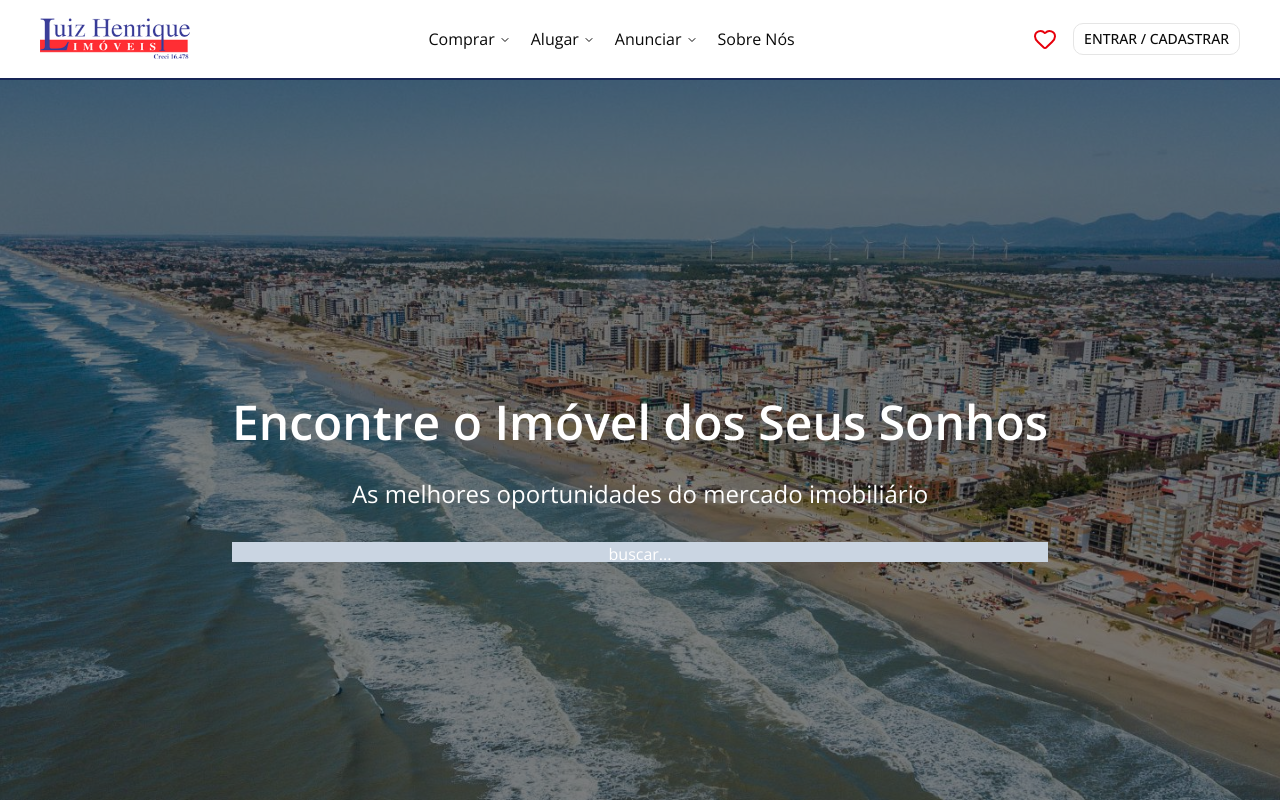
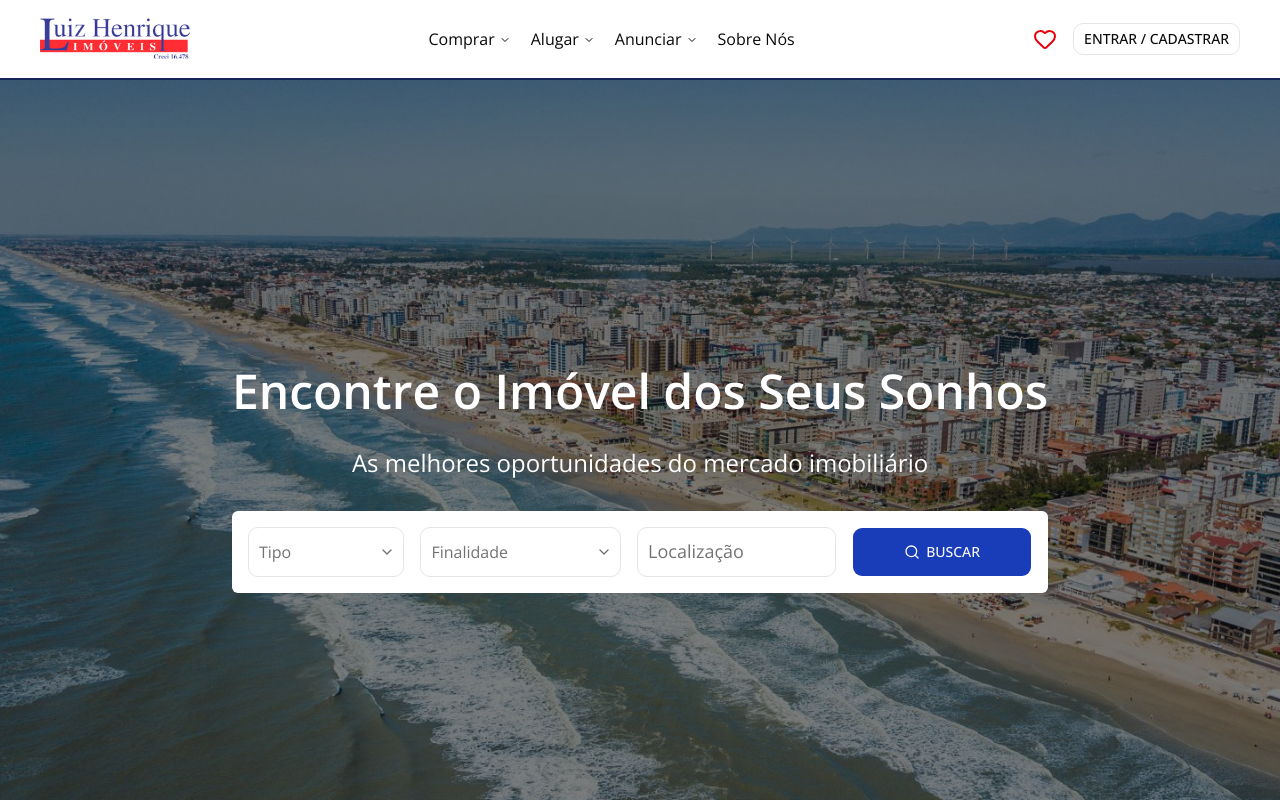
Before and after one commit to Marjorie-Pereira/imobiliaria-lh, a Next.js app: page / in a window 1280 px wide. Shown: the top 800 px of the page. Built offline with nearby package versions, Linux system fonts and the light colour scheme.

Commit message:
search properties component

```diff
--- /dev/null
+++ b/app/components/searchProperty.tsx
@@ -0,0 +1,47 @@
+import { Button } from "@/components/ui/button";
+import { Input } from "@/components/ui/input";
+import {
+  Select,
+  SelectContent,
+  SelectGroup,
+  SelectItem,
+  SelectTrigger,
+  SelectValue,
+} from "@/components/ui/select";
+import { Search } from "lucide-react";
+
+export const SearchProperty = () => {
+  return (
+    <div className="bg-white rounded-sm text-slate-500 flex p-4 gap-4">
+      <Select>
+        <SelectTrigger className="flex grow text-md py-6">
+          <SelectValue placeholder="Tipo" />
+        </SelectTrigger>
+        <SelectContent>
+          <SelectGroup>
+            <SelectItem value="casa">Casa</SelectItem>
+            <SelectItem value="apto">Apartamento</SelectItem>
+            <SelectItem value="sobrado">Sobrado</SelectItem>
+          </SelectGroup>
+        </SelectContent>
+      </Select>
+      <Select>
+        <SelectTrigger className="flex grow text-md py-6">
+          <SelectValue placeholder="Finalidade" />
+        </SelectTrigger>
+        <SelectContent>
+          <SelectGroup>
+            <SelectItem value="comprar">Comprar</SelectItem>
+            <SelectItem value="alugar">Alugar</SelectItem>
+          </SelectGroup>
+        </SelectContent>
+      </Select>
+      <Input placeholder="Localização" className="w-fit py-6 placeholder:text-lg" />
+      <Button className=" flex grow py-6 bg-blue-800 hover:bg-blue-600">
+        <Search size={32}  />
+        BUSCAR
+      </Button>
+
+    </div>
+  );
+};
--- a/app/page.tsx
+++ b/app/page.tsx
@@ -1,8 +1,22 @@
+import { Button } from "@/components/ui/button";
+import {
+  Select,
+  SelectTrigger,
+  SelectValue,
+  SelectContent,
+  SelectGroup,
+  SelectItem,
+} from "@/components/ui/select";
+import { Search } from "lucide-react";
 import Image from "next/image";
+import { SearchProperty } from "./components/searchProperty";
 
 export default function Home() {
   return (
-    <section className="h-screen flex items-center text-white bg-center bg-cover bg-blend-overlay bg-black/50" style={{backgroundImage: `url(capaodacanoa.jpeg)` }}>
+    <section
+      className="h-screen flex items-center text-white bg-center bg-cover bg-blend-overlay bg-black/50"
+      style={{ backgroundImage: `url(capaodacanoa.jpeg)` }}
+    >
       <div className="text-center mx-auto">
         {/* <Image
           src="/capaodacanoa.jpeg"
@@ -16,9 +30,7 @@
         <p className="text-2xl my-8">
           As melhores oportunidades do mercado imobiliário
         </p>
-        <div className="h-5 bg-slate-300">
-          <p>buscar...</p>
-        </div>
+        <SearchProperty />
       </div>
     </section>
   );
--- /dev/null
+++ b/components/ui/input.tsx
@@ -0,0 +1,19 @@
+import * as React from "react"
+
+import { cn } from "@/lib/utils"
+
+function Input({ className, type, ...props }: React.ComponentProps<"input">) {
+  return (
+    <input
+      type={type}
+      data-slot="input"
+      className={cn(
+        "h-8 w-full min-w-0 rounded-lg border border-input bg-transparent px-2.5 py-1 text-base transition-colors outline-none file:inline-flex file:h-6 file:border-0 file:bg-transparent file:text-sm file:font-medium file:text-foreground placeholder:text-muted-foreground focus-visible:border-ring focus-visible:ring-3 focus-visible:ring-ring/50 disabled:pointer-events-none disabled:cursor-not-allowed disabled:bg-input/50 disabled:opacity-50 aria-invalid:border-destructive aria-invalid:ring-3 aria-invalid:ring-destructive/20 md:text-sm dark:bg-input/30 dark:disabled:bg-input/80 dark:aria-invalid:border-destructive/50 dark:aria-invalid:ring-destructive/40",
+        className
+      )}
+      {...props}
+    />
+  )
+}
+
+export { Input }
--- /dev/null
+++ b/components/ui/select.tsx
@@ -0,0 +1,192 @@
+"use client"
+
+import * as React from "react"
+import { Select as SelectPrimitive } from "radix-ui"
+
+import { cn } from "@/lib/utils"
+import { ChevronDownIcon, CheckIcon, ChevronUpIcon } from "lucide-react"
+
+function Select({
+  ...props
+}: React.ComponentProps<typeof SelectPrimitive.Root>) {
+  return <SelectPrimitive.Root data-slot="select" {...props} />
+}
+
+function SelectGroup({
+  className,
+  ...props
+}: React.ComponentProps<typeof SelectPrimitive.Group>) {
+  return (
+    <SelectPrimitive.Group
+      data-slot="select-group"
+      className={cn("scroll-my-1 p-1", className)}
+      {...props}
+    />
+  )
+}
+
+function SelectValue({
+  ...props
+}: React.ComponentProps<typeof SelectPrimitive.Value>) {
+  return <SelectPrimitive.Value data-slot="select-value" {...props} />
+}
+
+function SelectTrigger({
+  className,
+  size = "default",
+  children,
+  ...props
+}: React.ComponentProps<typeof SelectPrimitive.Trigger> & {
+  size?: "sm" | "default"
+}) {
+  return (
+    <SelectPrimitive.Trigger
+      data-slot="select-trigger"
+      data-size={size}
+      className={cn(
+        "flex w-fit items-center justify-between gap-1.5 rounded-lg border border-input bg-transparent py-2 pr-2 pl-2.5 text-sm whitespace-nowrap transition-colors outline-none select-none focus-visible:border-ring focus-visible:ring-3 focus-visible:ring-ring/50 disabled:cursor-not-allowed disabled:opacity-50 aria-invalid:border-destructive aria-invalid:ring-3 aria-invalid:ring-destructive/20 data-placeholder:text-muted-foreground data-[size=default]:h-8 data-[size=sm]:h-7 data-[size=sm]:rounded-[min(var(--radius-md),10px)] *:data-[slot=select-value]:line-clamp-1 *:data-[slot=select-value]:flex *:data-[slot=select-value]:items-center *:data-[slot=select-value]:gap-1.5 dark:bg-input/30 dark:hover:bg-input/50 dark:aria-invalid:border-destructive/50 dark:aria-invalid:ring-destructive/40 [&_svg]:pointer-events-none [&_svg]:shrink-0 [&_svg:not([class*='size-'])]:size-4",
+        className
+      )}
+      {...props}
+    >
+      {children}
+      <SelectPrimitive.Icon asChild>
+        <ChevronDownIcon className="pointer-events-none size-4 text-muted-foreground" />
+      </SelectPrimitive.Icon>
+    </SelectPrimitive.Trigger>
+  )
+}
+
+function SelectContent({
+  className,
+  children,
+  position = "item-aligned",
+  align = "center",
+  ...props
+}: React.ComponentProps<typeof SelectPrimitive.Content>) {
+  return (
+    <SelectPrimitive.Portal>
+      <SelectPrimitive.Content
+        data-slot="select-content"
+        data-align-trigger={position === "item-aligned"}
+        className={cn("relative z-50 max-h-(--radix-select-content-available-height) min-w-36 origin-(--radix-select-content-transform-origin) overflow-x-hidden overflow-y-auto rounded-lg bg-popover text-popover-foreground shadow-md ring-1 ring-foreground/10 duration-100 data-[align-trigger=true]:animate-none data-[side=bottom]:slide-in-from-top-2 data-[side=left]:slide-in-from-right-2 data-[side=right]:slide-in-from-left-2 data-[side=top]:slide-in-from-bottom-2 data-open:animate-in data-open:fade-in-0 data-open:zoom-in-95 data-closed:animate-out data-closed:fade-out-0 data-closed:zoom-out-95", position ==="popper"&&"data-[side=bottom]:translate-y-1 data-[side=left]:-translate-x-1 data-[side=right]:translate-x-1 data-[side=top]:-translate-y-1", className )}
+        position={position}
+        align={align}
+        {...props}
+      >
+        <SelectScrollUpButton />
+        <SelectPrimitive.Viewport
+          data-position={position}
+          className={cn(
+            "data-[position=popper]:h-(--radix-select-trigger-height) data-[position=popper]:w-full data-[position=popper]:min-w-(--radix-select-trigger-width)",
+            position === "popper" && ""
+          )}
+        >
+          {children}
+        </SelectPrimitive.Viewport>
+        <SelectScrollDownButton />
+      </SelectPrimitive.Content>
+    </SelectPrimitive.Portal>
+  )
+}
+
+function SelectLabel({
+  className,
+  ...props
+}: React.ComponentProps<typeof SelectPrimitive.Label>) {
+  return (
+    <SelectPrimitive.Label
+      data-slot="select-label"
+      className={cn("px-1.5 py-1 text-xs text-muted-foreground", className)}
+      {...props}
+    />
+  )
+}
+
+function SelectItem({
+  className,
+  children,
+  ...props
+}: React.ComponentProps<typeof SelectPrimitive.Item>) {
+  return (
+    <SelectPrimitive.Item
+      data-slot="select-item"
+      className={cn(
+        "relative flex w-full cursor-default items-center gap-1.5 rounded-md py-1 pr-8 pl-1.5 text-sm outline-hidden select-none focus:bg-accent focus:text-accent-foreground not-data-[variant=destructive]:focus:**:text-accent-foreground data-disabled:pointer-events-none data-disabled:opacity-50 [&_svg]:pointer-events-none [&_svg]:shrink-0 [&_svg:not([class*='size-'])]:size-4 *:[span]:last:flex *:[span]:last:items-center *:[span]:last:gap-2",
+        className
+      )}
+      {...props}
+    >
+      <span className="pointer-events-none absolute right-2 flex size-4 items-center justify-center">
+        <SelectPrimitive.ItemIndicator>
+          <CheckIcon className="pointer-events-none" />
+        </SelectPrimitive.ItemIndicator>
+      </span>
+      <SelectPrimitive.ItemText>{children}</SelectPrimitive.ItemText>
+    </SelectPrimitive.Item>
+  )
+}
+
+function SelectSeparator({
+  className,
+  ...props
+}: React.ComponentProps<typeof SelectPrimitive.Separator>) {
+  return (
+    <SelectPrimitive.Separator
+      data-slot="select-separator"
+      className={cn("pointer-events-none -mx-1 my-1 h-px bg-border", className)}
+      {...props}
+    />
+  )
+}
+
+function SelectScrollUpButton({
+  className,
+  ...props
+}: React.ComponentProps<typeof SelectPrimitive.ScrollUpButton>) {
+  return (
+    <SelectPrimitive.ScrollUpButton
+      data-slot="select-scroll-up-button"
+      className={cn(
+        "z-10 flex cursor-default items-center justify-center bg-popover py-1 [&_svg:not([class*='size-'])]:size-4",
+        className
+      )}
+      {...props}
+    >
+      <ChevronUpIcon
+      />
+    </SelectPrimitive.ScrollUpButton>
+  )
+}
+
+function SelectScrollDownButton({
+  className,
+  ...props
+}: React.ComponentProps<typeof SelectPrimitive.ScrollDownButton>) {
+  return (
+    <SelectPrimitive.ScrollDownButton
+      data-slot="select-scroll-down-button"
+      className={cn(
+        "z-10 flex cursor-default items-center justify-center bg-popover py-1 [&_svg:not([class*='size-'])]:size-4",
+        className
+      )}
+      {...props}
+    >
+      <ChevronDownIcon
+      />
+    </SelectPrimitive.ScrollDownButton>
+  )
+}
+
+export {
+  Select,
+  SelectContent,
+  SelectGroup,
+  SelectItem,
+  SelectLabel,
+  SelectScrollDownButton,
+  SelectScrollUpButton,
+  SelectSeparator,
+  SelectTrigger,
+  SelectValue,
+}
```
